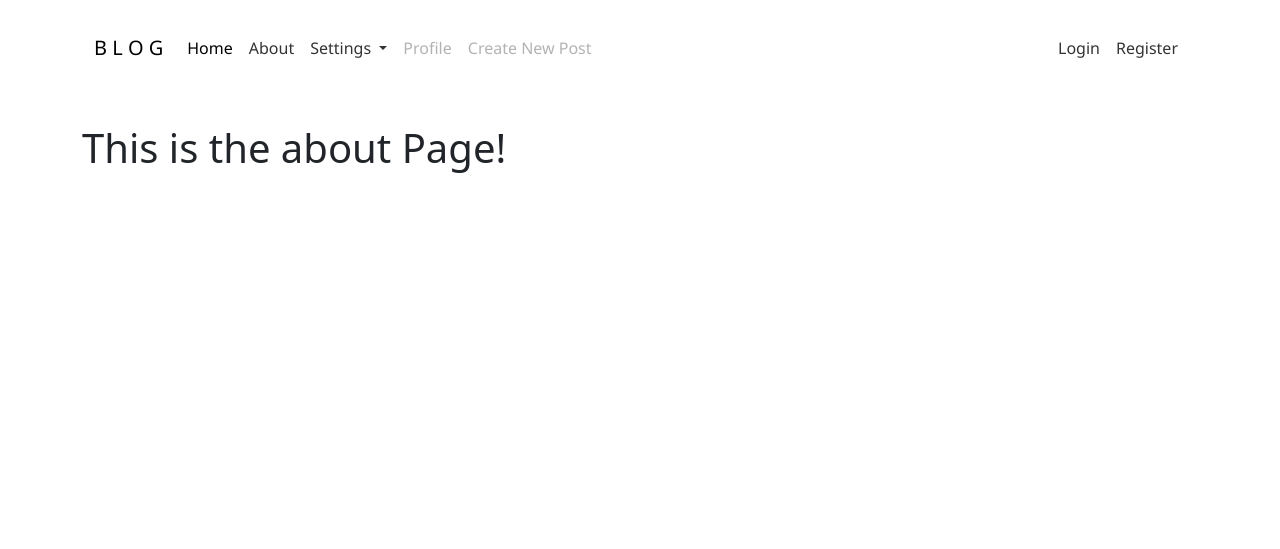
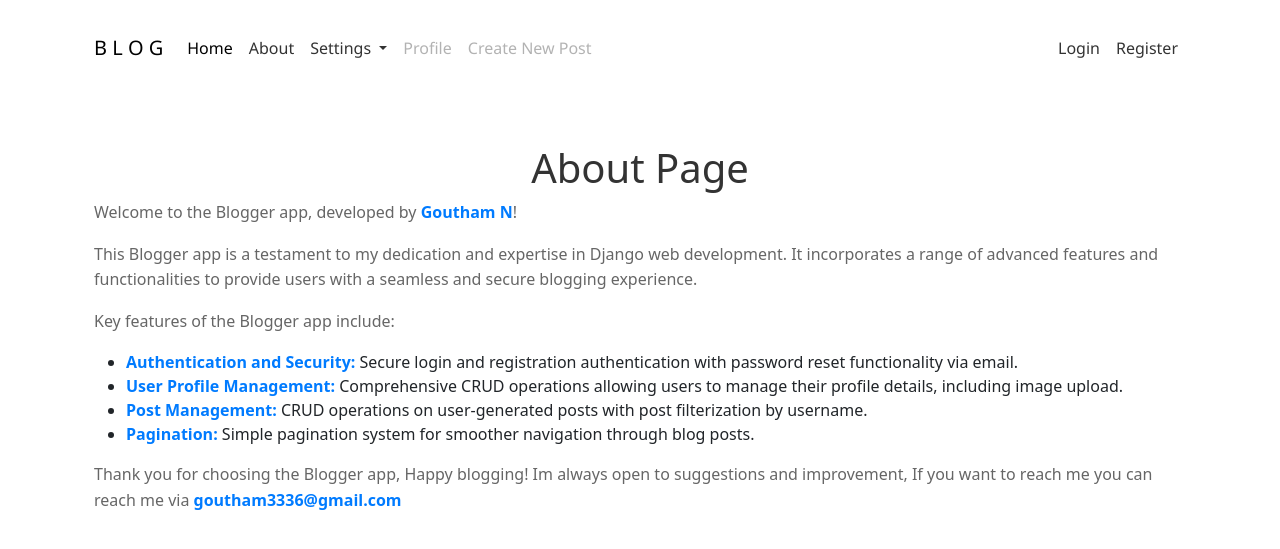
Before and after one commit to GOUTHAM-2002/Django-Blog, a Django app: page /about/ in a window 1280 px wide. Shown: the top 549 px of the page. Run offline with Django 4.2, Linux system fonts and the light colour scheme; some libraries are stand-ins or nearby versions.

```diff
--- a/blog/templates/blog/about.html
+++ b/blog/templates/blog/about.html
@@ -3,5 +3,32 @@
 {% block content %}
 <br>
 <br>
-    <h1>This is the about Page!</h1>
+    <style>
+
+        h1 {
+            text-align: center;
+            color: #333;
+        }
+        p {
+            line-height: 1.6;
+            color: #666;
+        }
+        .highlight {
+            font-weight: bold;
+            color: #007bff;
+        }
+    </style>
+    <div class="container">
+        <h1>About Page</h1>
+        <p>Welcome to the Blogger app, developed by <span class="highlight">Goutham N</span>!</p>
+        <p>This Blogger app is a testament to my dedication and expertise in Django web development. It incorporates a range of advanced features and functionalities to provide users with a seamless and secure blogging experience.</p>
+        <p>Key features of the Blogger app include:</p>
+        <ul>
+            <li><span class="highlight">Authentication and Security:</span> Secure login and registration authentication with password reset functionality via email.</li>
+            <li><span class="highlight">User Profile Management:</span> Comprehensive CRUD operations allowing users to manage their profile details, including image upload.</li>
+            <li><span class="highlight">Post Management:</span> CRUD operations on user-generated posts with post filterization by username.</li>
+            <li><span class="highlight">Pagination:</span> Simple pagination system for smoother navigation through blog posts.</li>
+        </ul>
+        <p>Thank you for choosing the Blogger app, Happy blogging! Im always open to suggestions and improvement, If you want to reach me you can reach me via <span class="highlight">goutham3336@gmail.com</span></p>
+    </div>
 {% endblock content %}
```
Also changed, not shown: db.sqlite3.
